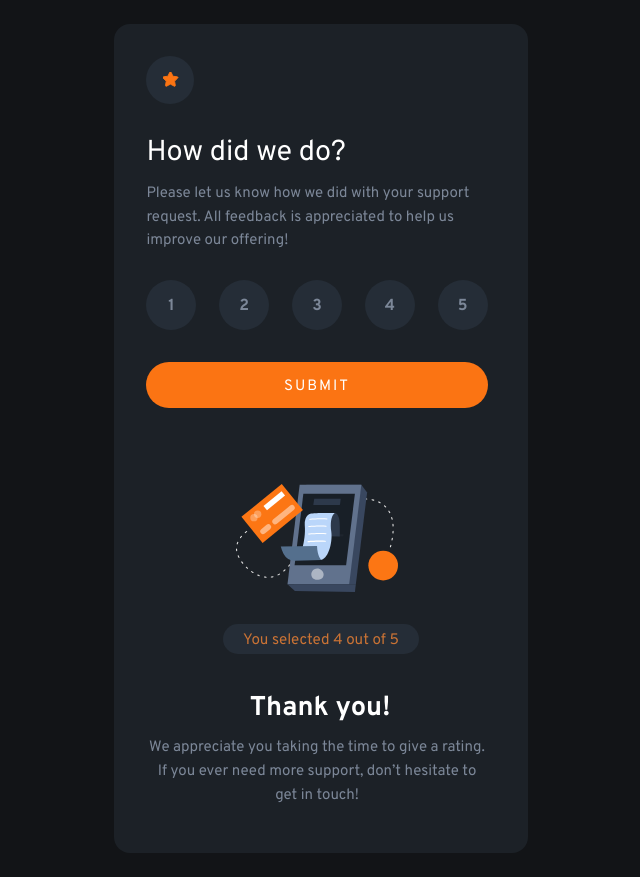
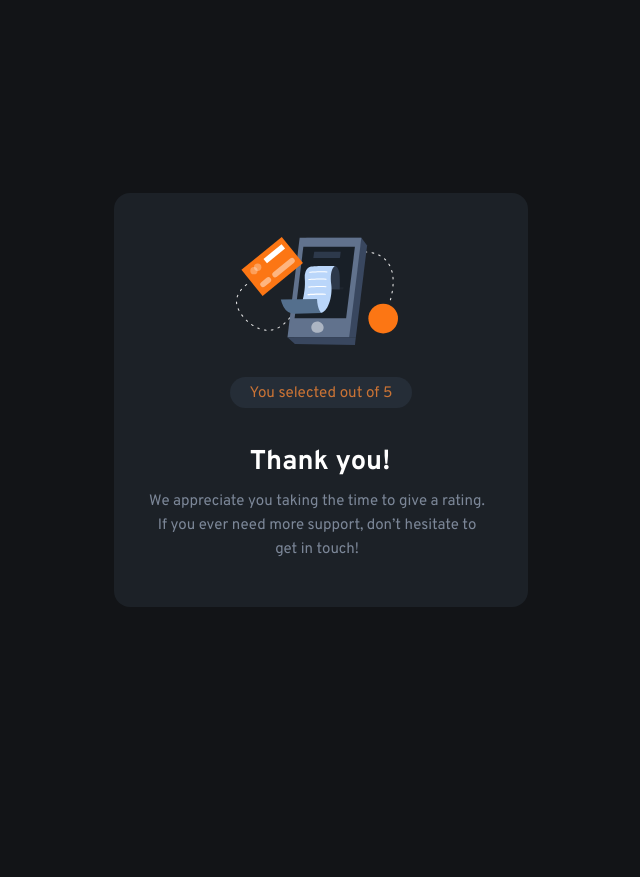
Before and after one commit to siavhnz/interactive-rating-component, a React (Create React App) app: page / in a window 1280 px wide. Both pictures are taken after a click on the button "SUBMIT". Shown: the whole page, without its empty margins (319-959 px from the left). After the commit the page ends 800 px from the top, so only its background shows below. Built offline with nearby package versions, Linux system fonts and the light colour scheme.

Commit message:
React functionality added

```diff
--- a/src/App.css
+++ b/src/App.css
@@ -13,7 +13,7 @@ body {
 }
 
 main {
-  margin: 1.5rem;
+  padding: 1.5rem;
   display: flex;
   align-items: center;
   justify-content: center;
--- a/src/components/Rating/Rate.js
+++ b/src/components/Rating/Rate.js
@@ -1,14 +1,29 @@
 import RateInput from "./RateInput";
 import RateResult from "./RateResult";
 import styleUtils from "./Rate.module.css";
+import { useState } from "react";
+
+// This is changes once and no recreation happen based on
+// this (so no need a useReducer) also it must be persistant
+// over the recreation of component so I define it out side of component
+let rateValue = 0;
 
 const Rate = () => {
-  return (
-    <div className={styleUtils.container}>
-      <RateInput />
-      <RateResult />
-    </div>
+  // Toggle components based on user state
+  const [userIsRated, setUserIsRated] = useState(false);
+
+  const handleRating = (value) => {
+    rateValue = value;
+    setUserIsRated(true);
+  };
+
+  let content = !userIsRated ? (
+    <RateInput onHandleRating={handleRating} />
+  ) : (
+    <RateResult rate={rateValue} />
   );
+
+  return <div className={styleUtils.container}>{content}</div>;
 };
 
 export default Rate;
--- a/src/components/Rating/RateInput.js
+++ b/src/components/Rating/RateInput.js
@@ -1,7 +1,25 @@
+import { useState } from "react";
 import { ReactComponent as Star } from "../../images/icon-star.svg";
 import styleUtils from "./RateInput.module.css";
 
-const RateInput = () => {
+const RateInput = (props) => {
+  /**
+   * Keep track of user rate
+   * Change background-color of numbers based on this value
+   */
+  const [rateValue, setRateValue] = useState(null);
+
+  // Recreate the component for changing background color
+  const handleRating = (number) => {
+    setRateValue(number);
+  };
+
+  // Send rate to the parent to show the result
+  const submitHandler = (event) => {
+    event.preventDefault();
+    props.onHandleRating(rateValue);
+  };
+
   // Create a range function for generate 5 rating element
   // https://stackoverflow.com/a/10050831/3925013
   const range = (size, startAt = 0) => {
@@ -22,13 +40,22 @@ const RateInput = () => {
       <div className={styleUtils["rating-inputs"]}>
         {range(5, 1).map((number) => {
           return (
-            <div key={number} className={styleUtils["rating-input"]}>
+            <div
+              key={number}
+              className={
+                number === rateValue
+                  ? `${styleUtils["rating-input"]} ${styleUtils.active}`
+                  : styleUtils["rating-input"]
+              }
+              onClick={handleRating.bind(this, number)}
+            >
               {number}
             </div>
           );
         })}
       </div>
       <button
+        onClick={submitHandler}
         className={styleUtils.submit}
         type="button"
         aria-label="submit your rate"
--- a/src/components/Rating/RateInput.module.css
+++ b/src/components/Rating/RateInput.module.css
@@ -63,6 +63,7 @@
     color: #fff;
 }
 
+.rating-input.active,
 .rating-input:active,
 .rating-input:focus {
     background-color: var(--primary);
--- a/src/components/Rating/RateResult.js
+++ b/src/components/Rating/RateResult.js
@@ -1,7 +1,7 @@
 import { ReactComponent as ThanksSvg } from "../../images/illustration-thank-you.svg";
 import styleUtils from "./RateResult.module.css";
 
-const RateResult = () => {
+const RateResult = (props) => {
   return (
     <article className={styleUtils.container}>
       <ThanksSvg
@@ -9,7 +9,9 @@ const RateResult = () => {
         focusable="false"
         aria-hidden="true"
       />
-      <span className={styleUtils.result}>You selected 4 out of 5</span>
+      <span className={styleUtils.result}>
+        You selected {props.rate} out of 5
+      </span>
       <h2 className={styleUtils.title}>Thank you!</h2>
       <p className={styleUtils.desc}>
         We appreciate you taking the time to give a rating. If you ever need
--- a/src/components/Rating/RateResult.module.css
+++ b/src/components/Rating/RateResult.module.css
@@ -4,6 +4,7 @@
     flex-direction: column;
     row-gap: 1.125rem;
     align-items: center;
+    animation: fadeIn 1s;
 }
 
 .thanks-img {
@@ -62,3 +63,8 @@
         line-height: 1.5rem;
     }
 }
+
+@keyframes fadeIn {
+    from { opacity: 0; }
+    to { opacity: 1; }
+}
```
Also changed, not shown: 1 other file (tests, documents, lock files or other folders).
